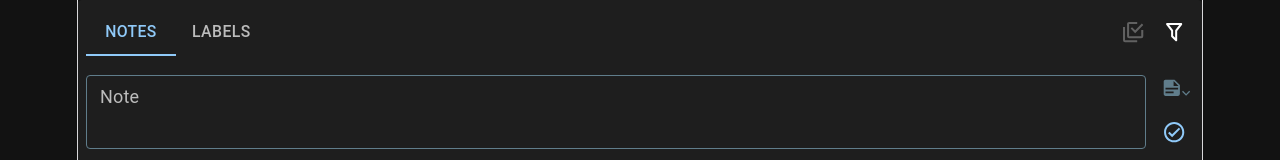
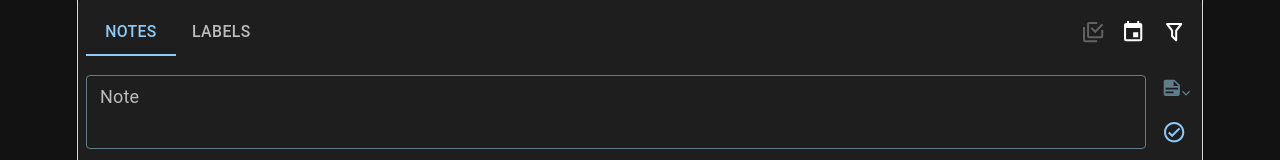
Before and after one commit to Eldsewhere/adnothed2, a React (Vite) app: page / in a window 1280 px wide. Shown: the top 160 px of the page. Built offline with nearby package versions, Linux system fonts and the light colour scheme.

Commit message:
add history icon

```diff
--- a/src/App.tsx
+++ b/src/App.tsx
@@ -28,11 +28,13 @@ import {
   mdiTrashCanOutline,
   mdiUpload,
   mdiDownload,
+  mdiCalendar,
 } from "@mdi/js";
 import CategoryForm from "./components/CategoryForm";
 import CategoryList from "./components/CategoryList";
 import ItemForm from "./components/ItemForm";
 import ItemFilters from "./components/ItemFilters";
+import type { ItemFiltersHandle } from "./components/ItemFilters";
 import ItemList from "./components/ItemList";
 import TabPanel from "./components/TabPanel";
 import type { Category, Item, ItemFilters as ItemFiltersValue } from "./types";
@@ -84,6 +86,7 @@ function App() {
     useState<string>(DEFAULT_FILE_NAME);
   const [storageReady, setStorageReady] = useState(true);
   const isInitializingRef = useRef(true);
+  const itemFiltersRef = useRef<ItemFiltersHandle>(null);
 
   useEffect(() => {
     let mounted = true;
@@ -392,7 +395,17 @@ function App() {
                   </Badge>
                 </IconButton>
               </Tooltip>
+              <Tooltip title="History">
+                <IconButton
+                  aria-label="Calendar"
+                  color={itemFilters.date ? "primary" : "default"}
+                  onClick={() => itemFiltersRef.current?.openWithCalendar()}
+                >
+                  <Icon path={mdiCalendar} size={0.9} />
+                </IconButton>
+              </Tooltip>
               <ItemFilters
+                ref={itemFiltersRef}
                 categories={categories}
                 items={items}
                 filters={itemFilters}
--- a/src/components/ItemFilters.tsx
+++ b/src/components/ItemFilters.tsx
@@ -1,4 +1,4 @@
-import { useMemo, useState, type MouseEvent } from "react";
+import { forwardRef, useImperativeHandle, useMemo, useRef, useState, type MouseEvent } from "react";
 import {
   Badge,
   Box,
@@ -122,13 +122,28 @@ const NoteDay = ({
   );
 };
 
-const ItemFilters = ({
+export type ItemFiltersHandle = {
+  openWithCalendar: () => void;
+};
+
+const ItemFilters = forwardRef<ItemFiltersHandle, ItemFiltersProps>(function ItemFilters({
   categories,
   items,
   filters,
   onChange,
-}: ItemFiltersProps) => {
+}, ref) {
   const [anchorEl, setAnchorEl] = useState<HTMLButtonElement | null>(null);
+  const [startDateOpen, setStartDateOpen] = useState(false);
+  const filterButtonRef = useRef<HTMLButtonElement>(null);
+
+  useImperativeHandle(ref, () => ({
+    openWithCalendar() {
+      if (filterButtonRef.current) {
+        setAnchorEl(filterButtonRef.current);
+      }
+      setStartDateOpen(true);
+    },
+  }));
 
   const sortedItems = useMemo(
     () => [...items].sort((a, b) => b.createdAt - a.createdAt),
@@ -330,6 +345,7 @@ const ItemFilters = ({
         title={`Open filters ${activeFilterCount ? ` (${activeFilterCount} active)` : ""}`}
       >
         <IconButton
+          ref={filterButtonRef}
           aria-label="Filter notes"
           onClick={handleOpen}
           color={filtersActive ? "primary" : "default"}
@@ -430,12 +446,16 @@ const ItemFilters = ({
             <DatePicker
               label="Start date"
               value={startDateValue}
+              open={startDateOpen}
+              onOpen={() => setStartDateOpen(true)}
+              onClose={() => setStartDateOpen(false)}
               showDaysOutsideCurrentMonth
               minDate={filteredMinDate}
               maxDate={filteredMaxDate}
               onChange={(value: Dayjs | null) => {
                 const nextStart = value ? value.format("YYYY-MM-DD") : "";
                 onChange({ ...filters, date: nextStart, endDate: nextStart });
+                setStartDateOpen(false);
               }}
               slots={{ day: CalendarDay }}
               slotProps={calendarSlotProps}
@@ -504,6 +524,6 @@ const ItemFilters = ({
       </Popover>
     </>
   );
-};
+});
 
 export default ItemFilters;
```
